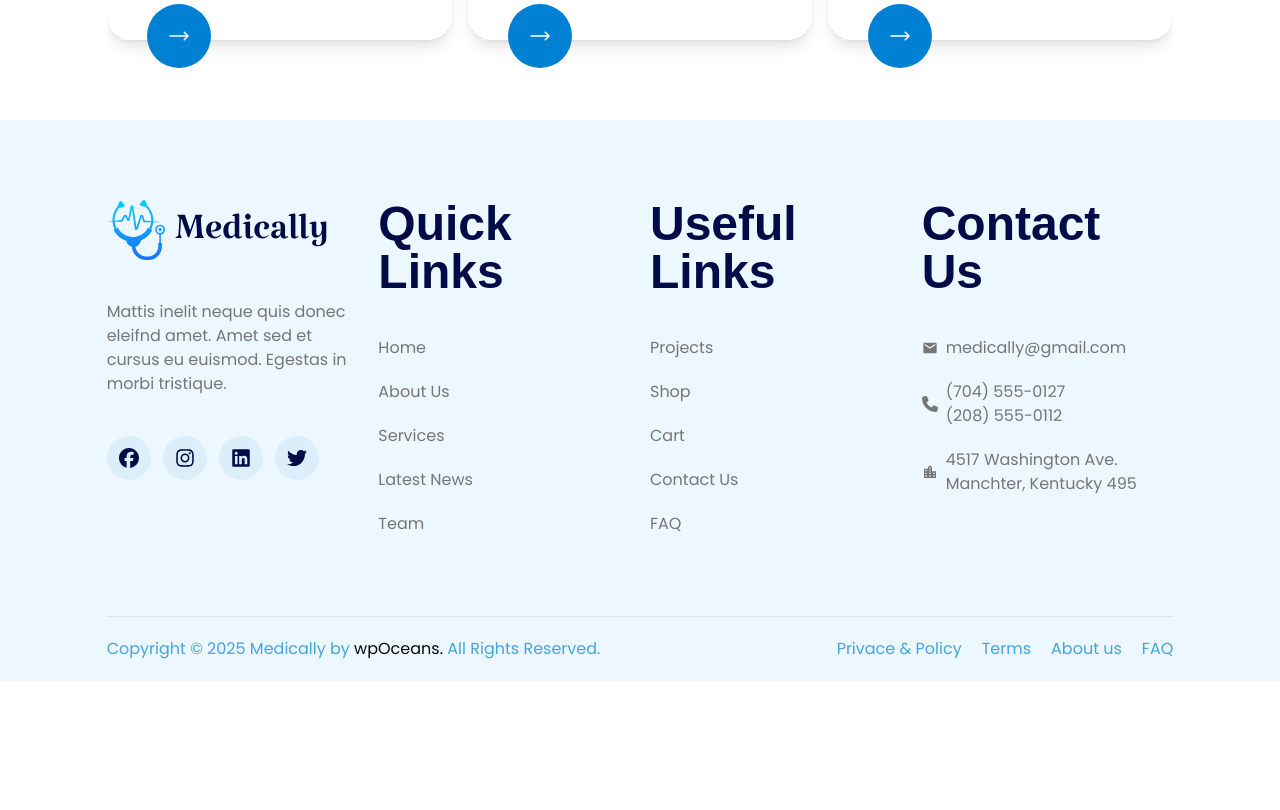
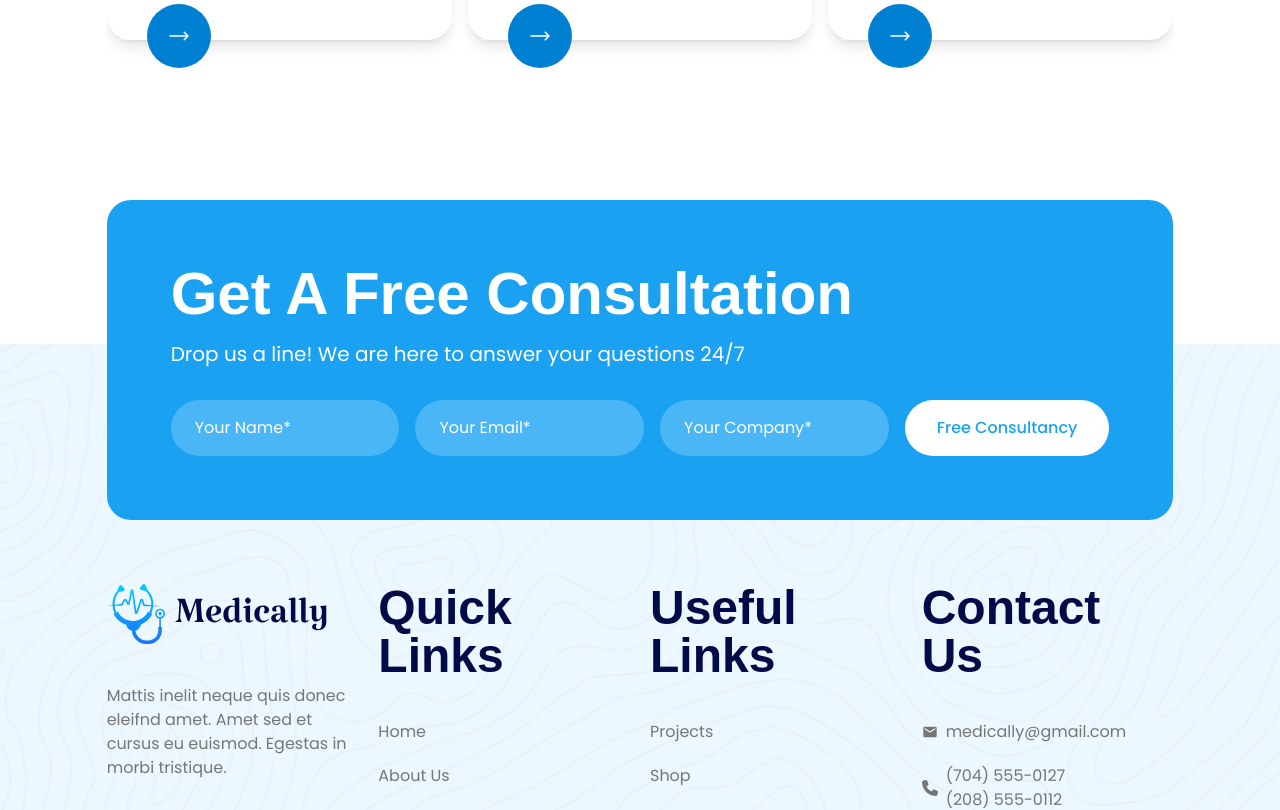
Before and after one commit to mahfuzHasan2003/HealthSync, a Next.js app: page / in a window 1280 px wide. Shown: the part 1100-1910 px from the top of the page. Before the commit the page ends 1781 px from the top, so only its background shows below. Built offline with nearby package versions, Linux system fonts and the light colour scheme; a web font is replaced by a local one.

Commit message:
consultation part design

```diff
--- a/src/components/custom-components/footer/Footer.jsx
+++ b/src/components/custom-components/footer/Footer.jsx
@@ -7,11 +7,23 @@ import {
   FaTwitter,
 } from 'react-icons/fa6';
 import { MdLocationCity, MdMail } from 'react-icons/md';
+import FreeConsultant from '../frre-consultant/FreeConsultant';
 
 const Footer = () => {
   return (
-    <div className='bg-[#ECF7FF]'>
-      <div className='flex justify-between gap-5 w-10/12 mx-auto py-20'>
+    <div
+      style={{
+        backgroundImage: "url('/footer-bg.png')",
+        backgroundSize: 'cover',
+        backgroundPosition: 'center',
+        backgroundRepeat: 'no-repeat',
+      }}
+      className='bg-[#ECF7FF] relative mt-56'
+    >
+      <div className=' absolute left-0 right-0 -top-36 '>
+        <FreeConsultant />
+      </div>
+      <div className='flex justify-between gap-5 w-10/12 mx-auto pb-20 pt-60'>
         <div className='w-1/4'>
           <h1>
             <img src='./logo.18acd6f1.svg' alt='' />
--- /dev/null
+++ b/src/components/custom-components/frre-consultant/FreeConsultant.jsx
@@ -0,0 +1,42 @@
+import React from 'react';
+
+const FreeConsultant = () => {
+  return (
+    <div className='w-10/12 mx-auto'>
+      {' '}
+      <div className='flex flex-col w-full'>
+        <div className='w-full bg-[#1AA1F1] text-white p-8 md:p-16 rounded-3xl'>
+          <h1 className='text-4xl font-serif md:text-6xl font-bold mb-4'>
+            Get A Free Consultation
+          </h1>
+          <p className='text-xl mb-8'>
+            Drop us a line! We are here to answer your questions 24/7
+          </p>
+
+          <div className='flex flex-col md:flex-row gap-4 items-center w-full'>
+            <input
+              type='text'
+              placeholder='Your Name*'
+              className='w-full flex-1 px-6 py-4 rounded-full bg-[#4BB6F5] text-white placeholder-white border-none focus:outline-none focus:ring-2 focus:ring-white'
+            />
+            <input
+              type='email'
+              placeholder='Your Email*'
+              className='w-full  flex-1 px-6 py-4 rounded-full bg-[#4BB6F5] text-white placeholder-white border-none focus:outline-none focus:ring-2 focus:ring-white'
+            />
+            <input
+              type='text'
+              placeholder='Your Company*'
+              className='w-full flex-1 px-6 py-4 rounded-full bg-[#4BB6F5] text-white placeholder-white border-none focus:outline-none focus:ring-2 focus:ring-white'
+            />
+            <button className='w-full md:w-auto whitespace-nowrap px-8 py-4 bg-white text-[#1AA1F1] font-medium rounded-full hover:bg-opacity-90 transition-colors'>
+              Free Consultancy
+            </button>
+          </div>
+        </div>
+      </div>
+    </div>
+  );
+};
+
+export default FreeConsultant;
```
